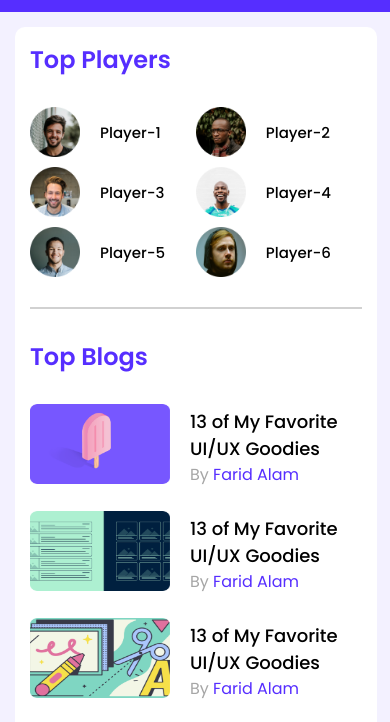
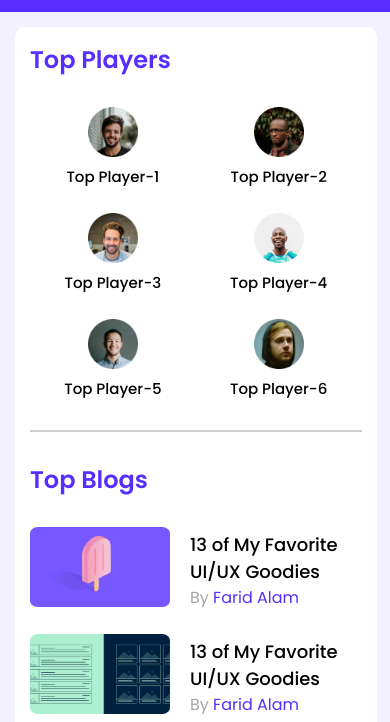
Before and after one commit to faridalam61/leader-board, a plain HTML site: page index.html in a window 390 px wide. Shown: the part 58-780 px from the top of the page. Drawn offline with Linux system fonts and the light colour scheme.

Commit message:
Responsive design updated

```diff
--- a/index.html
+++ b/index.html
@@ -32,27 +32,27 @@
                 <div class="top-players">
                     <div class="player">
                         <img src="./images/players/player-1.png" alt="">
-                        <h3 class="player-name">Player-1</h3>
+                        <h3 class="player-name">Top Player-1</h3>
                     </div>
                     <div class="player">
                         <img src="./images/players/player-2.png" alt="">
-                        <h3 class="player-name">Player-2</h3>
+                        <h3 class="player-name">Top Player-2</h3>
                     </div>
                     <div class="player">
                         <img src="./images/players/player-3.png" alt="">
-                        <h3 class="player-name">Player-3</h3>
+                        <h3 class="player-name">Top Player-3</h3>
                     </div>
                     <div class="player">
                         <img src="./images/players/player-4.png" alt="">
-                        <h3 class="player-name">Player-4</h3>
+                        <h3 class="player-name">Top Player-4</h3>
                     </div>
                     <div class="player">
                         <img src="./images/players/player-5.png" alt="">
-                        <h3 class="player-name">Player-5</h3>
+                        <h3 class="player-name">Top Player-5</h3>
                     </div>
                     <div class="player">
                         <img src="./images/players/player-6.png" alt="">
-                        <h3 class="player-name">Player-6</h3>
+                        <h3 class="player-name">Top Player-6</h3>
                     </div>
                 </div>
                 <hr>
--- a/styles/style.css
+++ b/styles/style.css
@@ -228,9 +228,13 @@ footer a{
 
 .top-players{
     grid-template-columns: repeat(2,1fr);
-    grid-row-gap: 10px;
+    grid-row-gap: 25px;
 }
 
+.player{
+    flex-direction: column;
+    gap:8px;
+}
 .top-blogs{
     display: grid;
     grid-template-columns: repeat(1,1fr);
```
